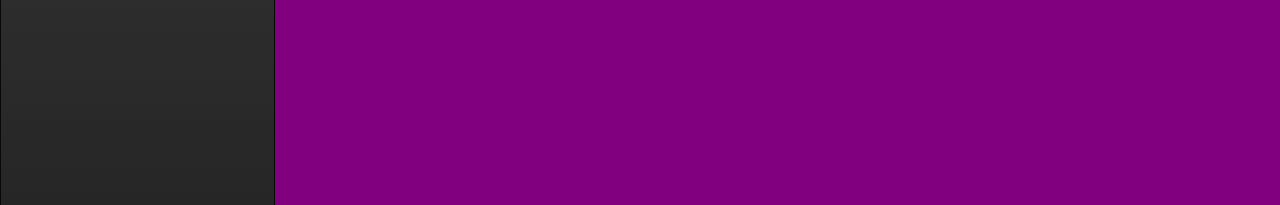
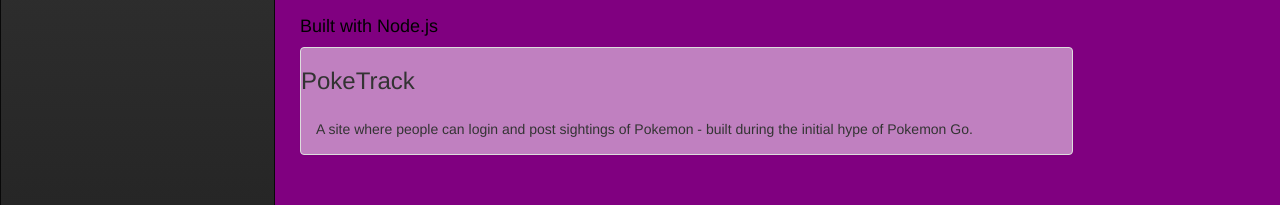
Before and after one commit to KingEdwardI/evetterdrake, a website: page pug-files/projects.pug in a window 1280 px wide. Shown: the part 471-676 px from the top of the page. Drawn offline with nearby package versions, Linux system fonts and the light colour scheme; files that its build step writes are made by us from their sources; files whose address does not match are found by name.

Commit message:
added pokeTrack to projects

```diff
--- a/pug-files/projects.pug
+++ b/pug-files/projects.pug
@@ -76,6 +76,7 @@
     div.main
       div.col-md-8.projects
         h2.animated.zoomInDown Projects
+
         h4.animated.zoomInDown Built in HTML/CSS/JS
         div.animated.zoomInDown.panel.panel-default.transparent
           div.panel-header
@@ -83,14 +84,12 @@
               h3 My First Website
             div.panel-body
               | A website I created after having just learned CSS and Bootstrap. From my first week at CodeCraft.
-
         div.animated.zoomInDown.panel.panel-default.transparent
           div.panel-header
             a(href="./prj/lotterySim/index.html" target="_blank")
               h3 Lottery Simulator
           div.panel-body
             | A lottery simulator with a matrix theme. Makes AJAX calls to random.org.
-
         div.animated.zoomInDown.panel.panel-default.transparent
           div.panel-header
             a(href="./prj/pong/pong.html" target="_blank")
@@ -98,6 +97,13 @@
           div.panel-body
             | A pong game with a Pokemon theme.
 
+        h4.animated.zoomInDown Built with Node.js
+        div.animated.zoomInDown.panel.panel-default.transparent
+          div.panel-header
+            a(href="http://evetterdrake.me/pokeTrack"  target="_blank")
+              h3 PokeTrack
+            div.panel-body
+              | A site where people can login and post sightings of Pokemon - built during the initial hype of Pokemon Go.
 
     script(src="https://code.jquery.com/jquery-3.1.0.min.js" integrity="sha256-cCueBR6CsyA4/9szpPfrX3s49M9vUU5BgtiJj06wt/s=" crossorigin="anonymous")
     script(src="https://maxcdn.bootstrapcdn.com/bootstrap/3.3.7/js/bootstrap.min.js" integrity="sha384-Tc5IQib027qvyjSMfHjOMaLkfuWVxZxUPnCJA7l2mCWNIpG9mGCD8wGNIcPD7Txa" crossorigin="anonymous")
```
Also changed, not shown: public/projects.html.
